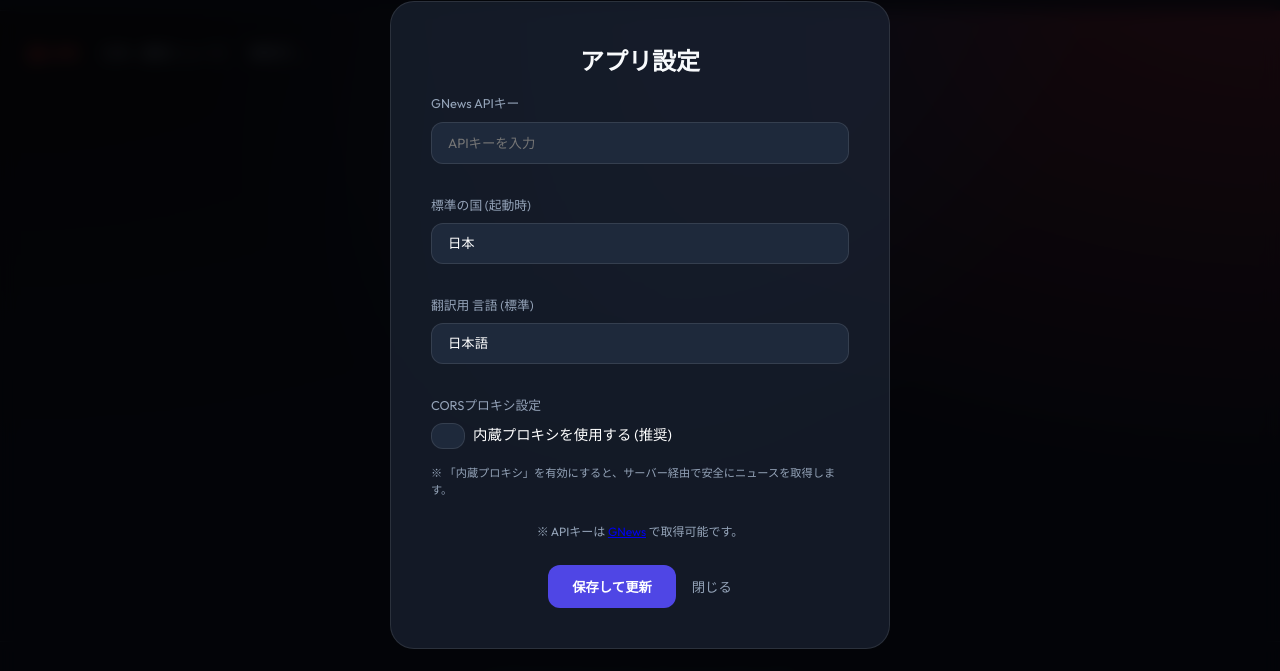
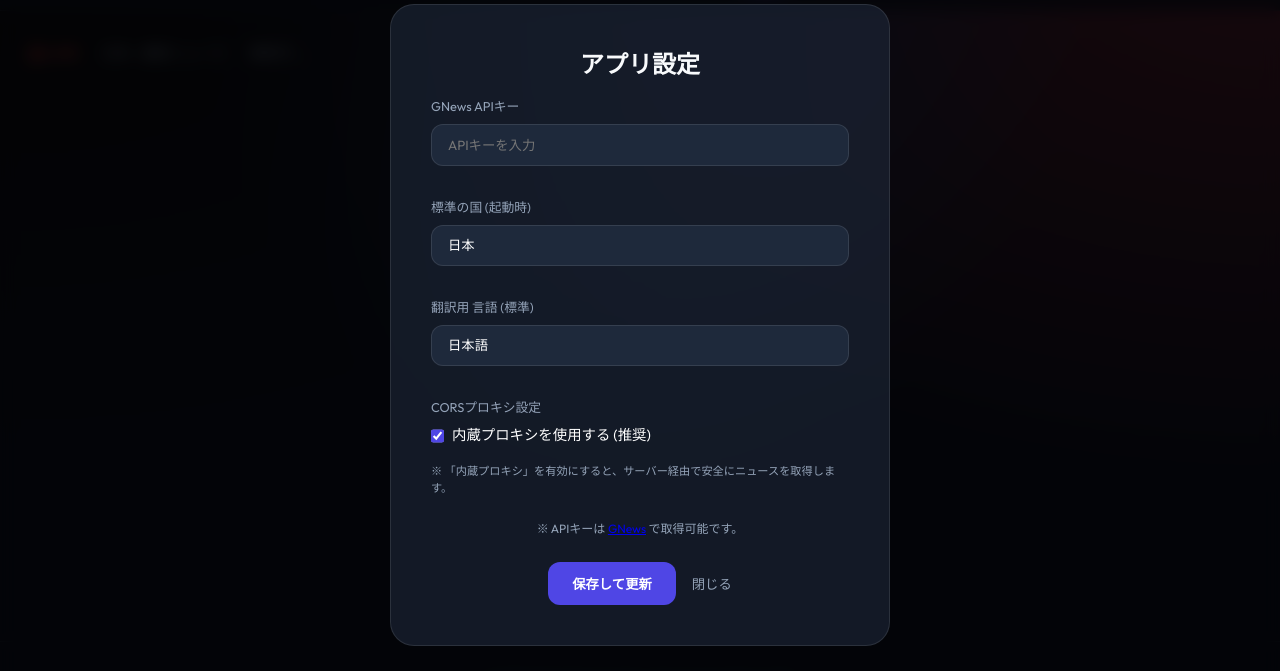
Before and after one commit to adwin-team/cryo-parsec, a website: page index.html in a window 1280 px wide. Shown: the part 75-746 px from the top of the page. Drawn offline with nearby package versions, Linux system fonts and the light colour scheme; a web font is replaced by a local one.

Commit message:
checkbox modified

```diff
--- a/index.html
+++ b/index.html
@@ -133,11 +133,18 @@
       .primary-btn:hover { transform: translateY(-2px); box-shadow: 0 5px 15px rgba(79, 70, 229, 0.4); }
       .text-btn { background: transparent; color: var(--text-muted); border: none; cursor: pointer; }
 
-      .modal-content input, .modal-content select {
+      .modal-content input[type="text"], .modal-content select {
         width: 100%; padding: 0.75rem 1rem; border-radius: 0.75rem;
         background: #1e293b; border: 1px solid var(--glass-border);
         color: white; margin-bottom: 1rem; font-family: inherit;
         appearance: none;
+      }
+      .modal-content input[type="checkbox"] {
+        width: 1.25rem; height: 1.25rem;
+        appearance: auto;
+        accent-color: var(--primary);
+        cursor: pointer;
+        margin: 0;
       }
       .modal-field { text-align: left; margin-bottom: 1rem; }
       .modal-field label { display: block; font-size: 0.8rem; color: var(--text-muted); margin-bottom: 0.5rem; }
```
